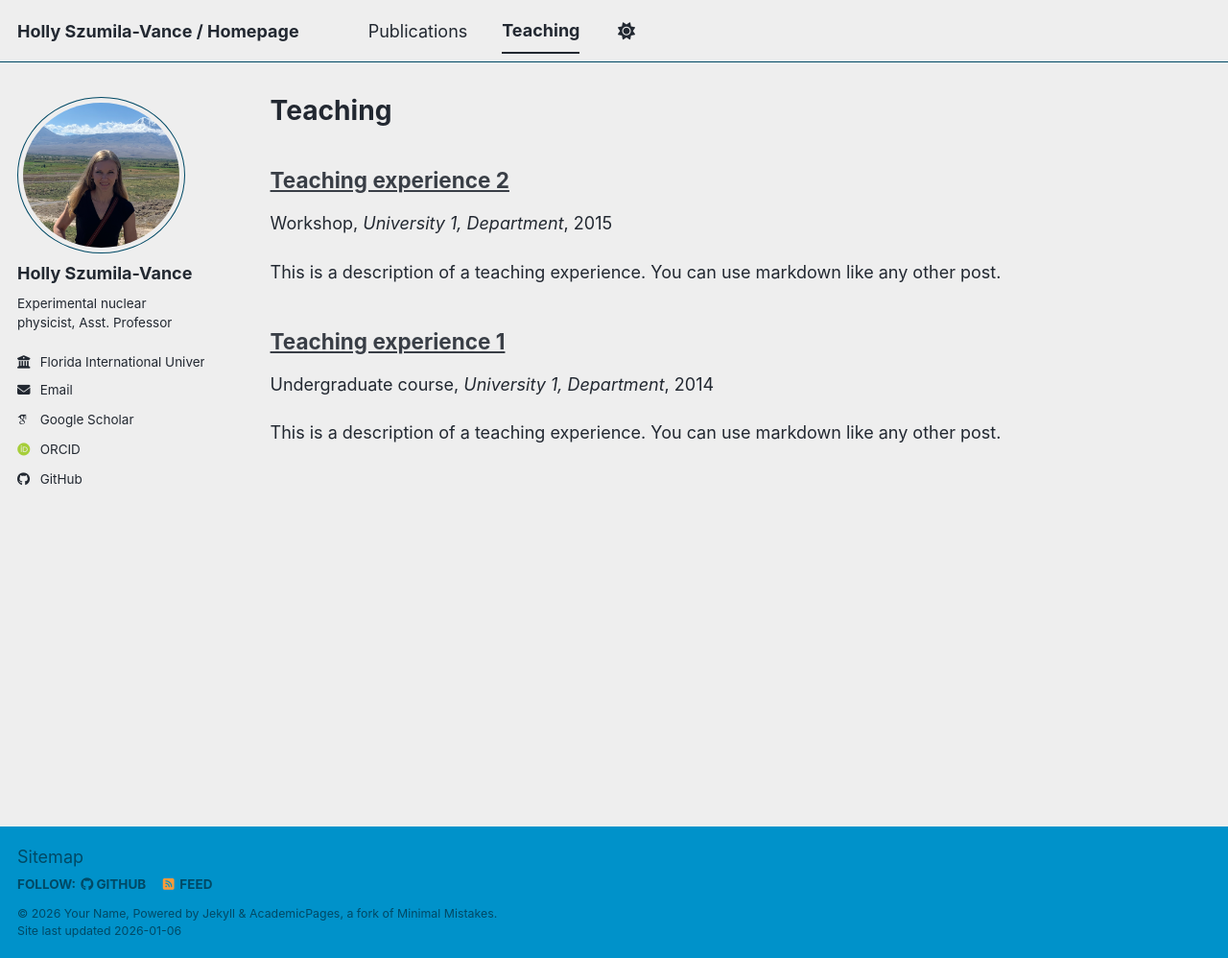
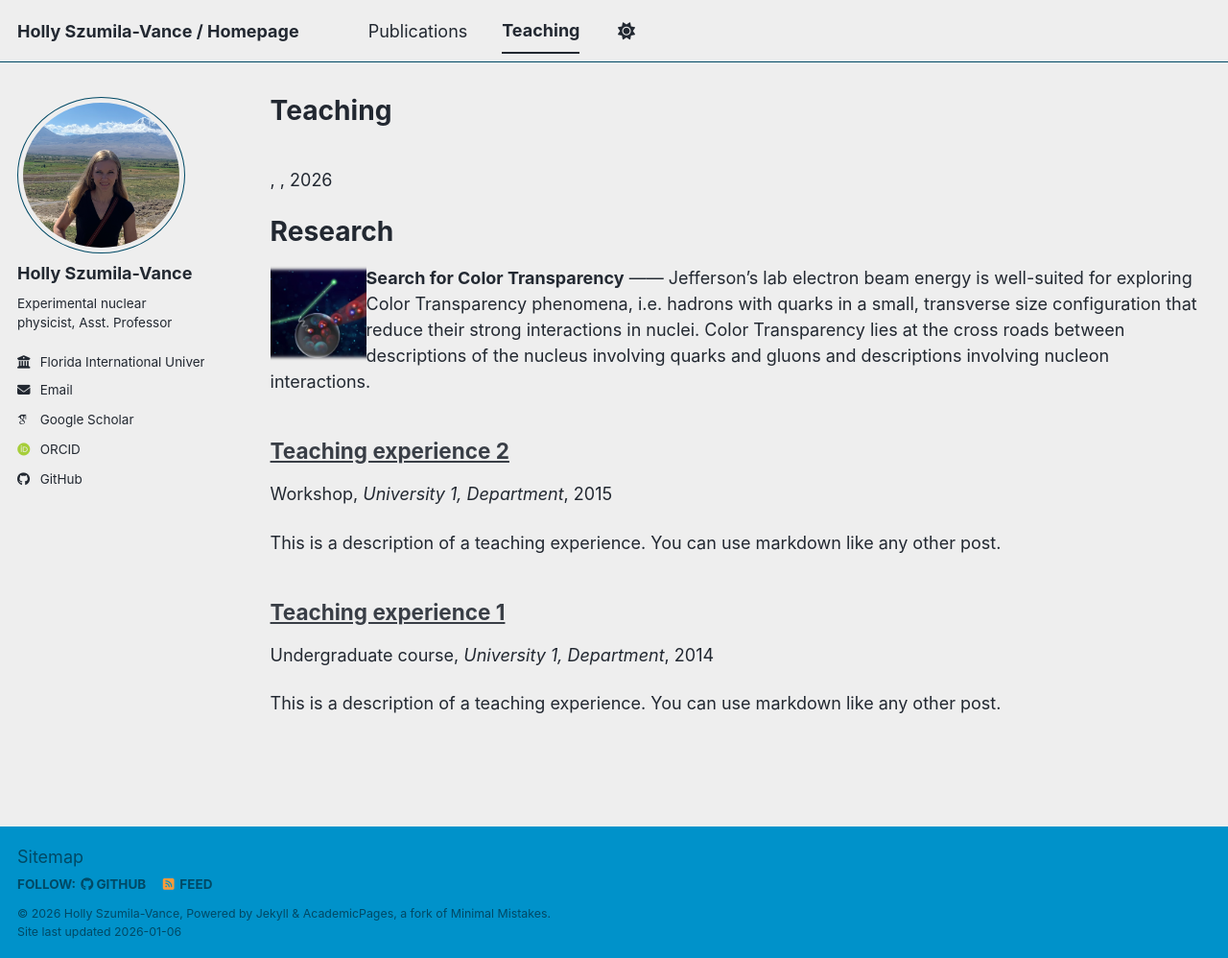
Before and after one commit to hszumila/hszumila.github.io, a Jekyll site: the page built from _pages/teaching.html, in a window 1280 px wide and 998 px high. Shown: the whole window at 96% size. Built offline with Jekyll 4.4.1, drawn with Linux system fonts in a browser that asks for light colours; some web fonts are replaced; a script bundle is joined from its source files by our own code; library files that are not in the unit come from our copies.

Commit message:
check md teaching

```diff
--- a/_config.yml
+++ b/_config.yml
@@ -11,8 +11,8 @@ locale                   : "en-US"
 site_theme               : "air" # The available themes options are "default", "air", "sunrise", "mint", "dirt" and "contrast"
 title                    : "Holly Szumila-Vance / Homepage"
 title_separator          : "-"
-name                     : &name "Your Name"
-description              : &description "Your Name's academic portfolio"   # Update this with a general description of your site, this is the default if not overridden by a page
+name                     : &name "Holly Szumila-Vance"  # Update this with your name
+description              : &description "Holly Szumila-Vance's academic portfolio"   # Update this with a general description of your site, this is the default if not overridden by a page
 url                      : https://hszumila.github.io # The base hostname & protocol for your site e.g. "https://[your GitHub username].github.io",
                                                            # or if you already have some other page hosted on Github then use "https://[your GitHub username].github.io/[Your Repo Name]"
 baseurl                  : "" # the subpath of your site, e.g. "/blog"
--- /dev/null
+++ b/_teaching/teachingcheck.md
@@ -0,0 +1,14 @@
+---
+permalink: /teaching
+title: ""
+author_profile: true
+redirect_from:
+  - /teaching/
+  - /teaching.html
+---
+
+Research
+======
+**Search for Color Transparency**
+------
+<img src="/images/ct-pic.png" alt="color transparency" align="left" width="100"/> Jefferson's lab electron beam energy is well-suited for exploring Color Transparency phenomena, i.e. hadrons with quarks in a small, transverse size configuration that reduce their strong interactions in nuclei. Color Transparency lies at the cross roads between descriptions of the nucleus involving quarks and gluons and descriptions involving nucleon interactions.
```
